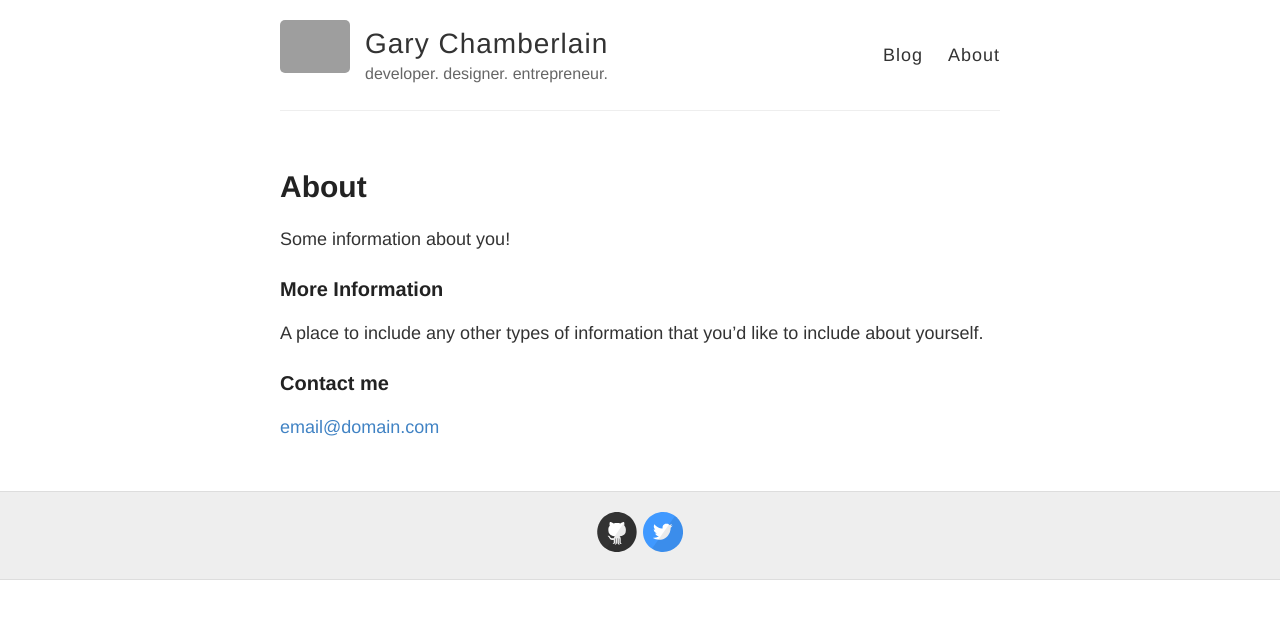
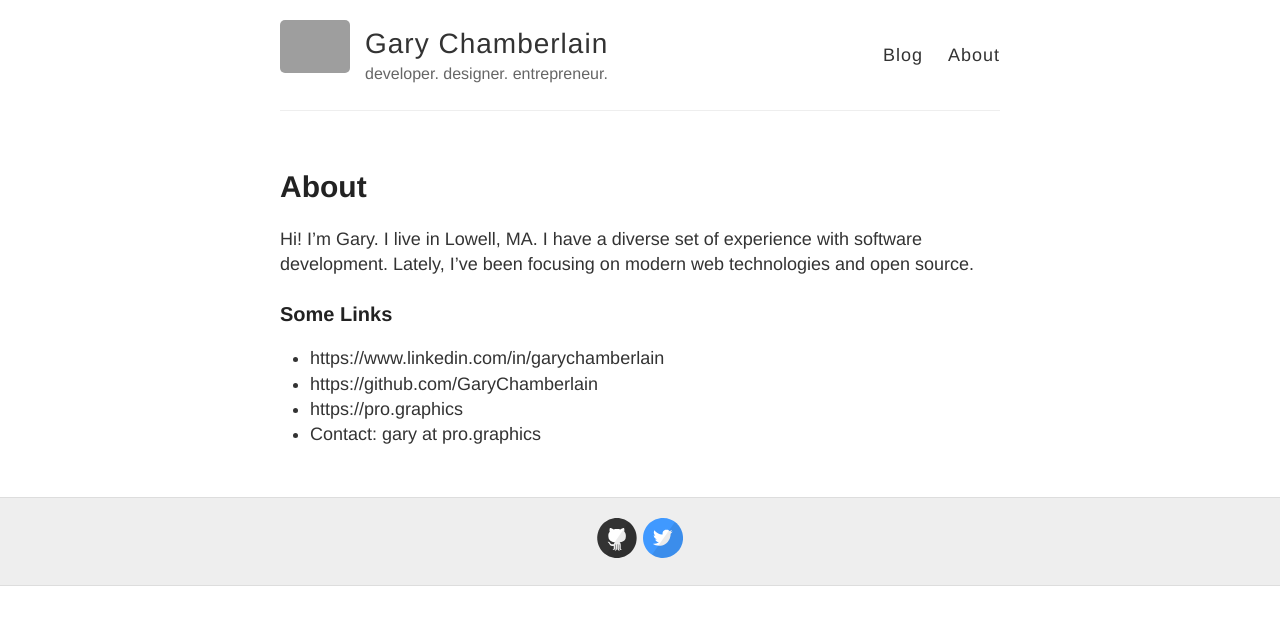
Before and after one commit to GaryChamberlain/garychamberlain.github.io, a Jekyll site: the page built from about.md, in a window 1280 px wide. Shown: the top 625 px of the page. Built offline with Jekyll 4.4.1, drawn with Linux system fonts in a browser that asks for light colours; Markdown is read by kramdown in place of the engine named in the settings; grey boxes are pictures that could not be loaded.

Commit message:
Updated about.md

```diff
--- a/about.md
+++ b/about.md
@@ -2,14 +2,15 @@
 layout: page
 title: About
 permalink: /about/
+published: true
 ---
 
-Some information about you!
 
-### More Information
+Hi! I'm Gary.  I live in Lowell, MA.  I have a diverse set of experience with software development. Lately, I've been focusing on modern web technologies and open source.
 
-A place to include any other types of information that you'd like to include about yourself.
 
-### Contact me
-
-[email@domain.com](mailto:email@domain.com)
+### Some Links
+- https://www.linkedin.com/in/garychamberlain
+- https://github.com/GaryChamberlain
+- https://pro.graphics
+- Contact: gary at pro.graphics
```
